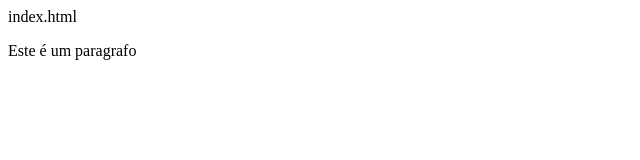
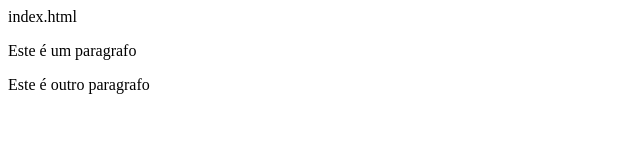
Before and after one commit to samuelsan485/progWeb, a plain HTML site: page index.html in a window 1280 px wide. Shown: the whole page, without its empty margins (0-640 px from the left). Drawn offline with Linux system fonts and the light colour scheme.

Commit message:
segunda versão

```diff
--- a/index.html
+++ b/index.html
@@ -6,5 +6,6 @@
 </head>
 <body>
 <p> Este é um paragrafo </p>
+<p> Este é outro paragrafo </p>
 </body>
 </html>
```
